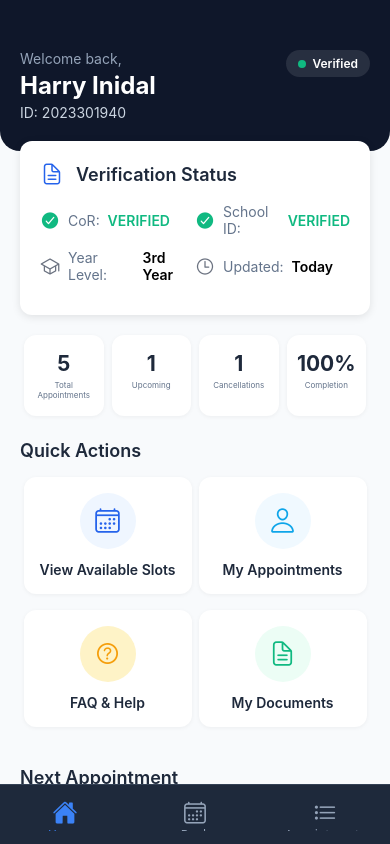
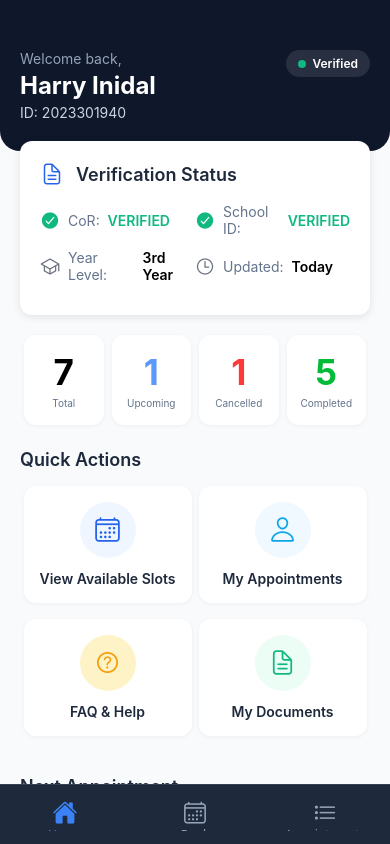
Before and after one commit to melody-sheep/qora-roi-hackathon, a React Native app: screen /StudentDashboard in a window 390 px wide. Built offline with nearby package versions, Linux system fonts and the light colour scheme.

Commit message:
color changes

```diff
--- a/src/screens/student/studentDashboard.js
+++ b/src/screens/student/studentDashboard.js
@@ -46,10 +46,10 @@ export default function StudentDashboardScreen() {
       status: 'confirmed',
     },
     stats: {
-      totalAppointments: 5,
+      totalAppointments: 7,
       upcomingAppointments: 1,
       cancellations: 1,
-      completionRate: '100%',
+      completionRate: '5',
     },
     recentActivity: [
       { id: '1', date: 'Jan 30', action: 'Dental appointment booked', type: 'booking' },
@@ -265,23 +265,23 @@ export default function StudentDashboardScreen() {
         {/* QUICK STATS WIDGET */}
         <View style={styles.statsContainer}>
           <View style={styles.statCard}>
-            <Text style={styles.statNumber}>{stats.totalAppointments}</Text>
-            <Text style={styles.statLabel}>Total Appointments</Text>
+            <Text style={styles.statNumber1}>{stats.totalAppointments}</Text>
+            <Text style={styles.statLabel}>Total</Text>
           </View>
 
           <View style={styles.statCard}>
-            <Text style={styles.statNumber}>{stats.upcomingAppointments}</Text>
+            <Text style={styles.statNumber2}>{stats.upcomingAppointments}</Text>
             <Text style={styles.statLabel}>Upcoming</Text>
           </View>
 
           <View style={styles.statCard}>
-            <Text style={styles.statNumber}>{stats.cancellations}</Text>
-            <Text style={styles.statLabel}>Cancellations</Text>
+            <Text style={styles.statNumber3}>{stats.cancellations}</Text>
+            <Text style={styles.statLabel}>Cancelled</Text>
           </View>
 
           <View style={styles.statCard}>
-            <Text style={styles.statNumber}>{stats.completionRate}</Text>
-            <Text style={styles.statLabel}>Completion</Text>
+            <Text style={styles.statNumber4}>{stats.completionRate}</Text>
+            <Text style={styles.statLabel}>Completed</Text>
           </View>
         </View>
 
@@ -674,16 +674,35 @@ const styles = StyleSheet.create({
     shadowRadius: 4,
     elevation: 2,
   },
-  statNumber: {
-    fontSize: 21,
+  statNumber1: {
+    fontSize: 35,
     fontWeight: '700',
-    color: '#1E293B',
+    color: '#000000',
+    marginBottom: 4,
+  },
+  statNumber2: {
+    fontSize: 35,
+    fontWeight: '700',
+    color: '#5a98fc',
+    marginBottom: 4,
+  },
+  statNumber3: {
+    fontSize: 35,
+    fontWeight: '700',
+    color: '#ff3939',
+    marginBottom: 4,
+  },
+  statNumber4: {
+    fontSize: 35,
+    fontWeight: '700',
+    color: '#00bb38',
     marginBottom: 4,
   },
   statLabel: {
-    fontSize: 8,
+    fontSize: 10,
     color: '#64748B',
     textAlign: 'center',
+    minWidth: 100
   },
 
   // SECTIONS
```
